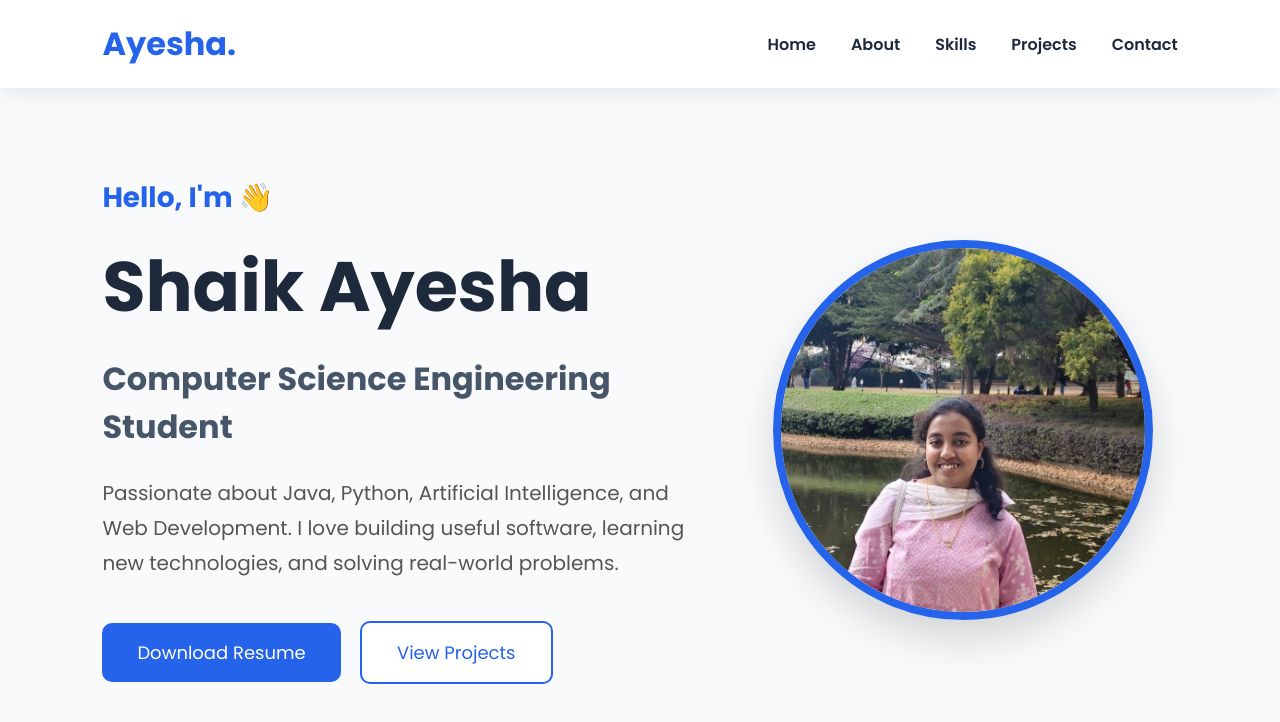
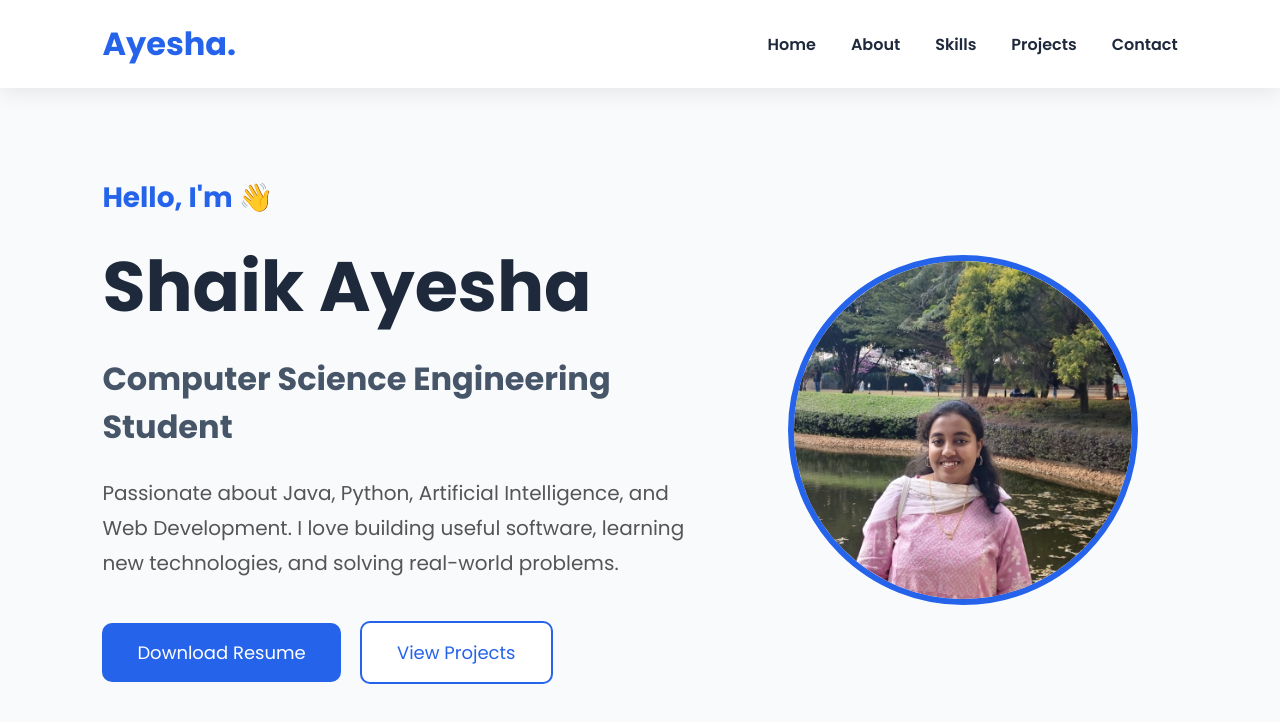
Before and after one commit to shaikayesha23/Ayesha-portfolio, a plain HTML site: page index.html in a window 1280 px wide. Drawn offline with Linux system fonts and the light colour scheme; files whose address does not match are found by name.

Commit message:
Modify image dimensions and border in right section
Adjust image styling in the right section.

```diff
--- a/style.css
+++ b/style.css
@@ -189,15 +189,12 @@ nav ul li a:hover{
 }
 
 .right img{
-
-    width:380px;
-
+    width:350px;
+    height:350px;
+    object-fit:cover;
+    display:block;
     border-radius:50%;
-
-    border:8px solid #2563EB;
-
-    box-shadow:0 20px 40px rgba(0,0,0,.15);
-
+    border:6px solid #2563EB;
 }
 
 /* Responsive */
```
